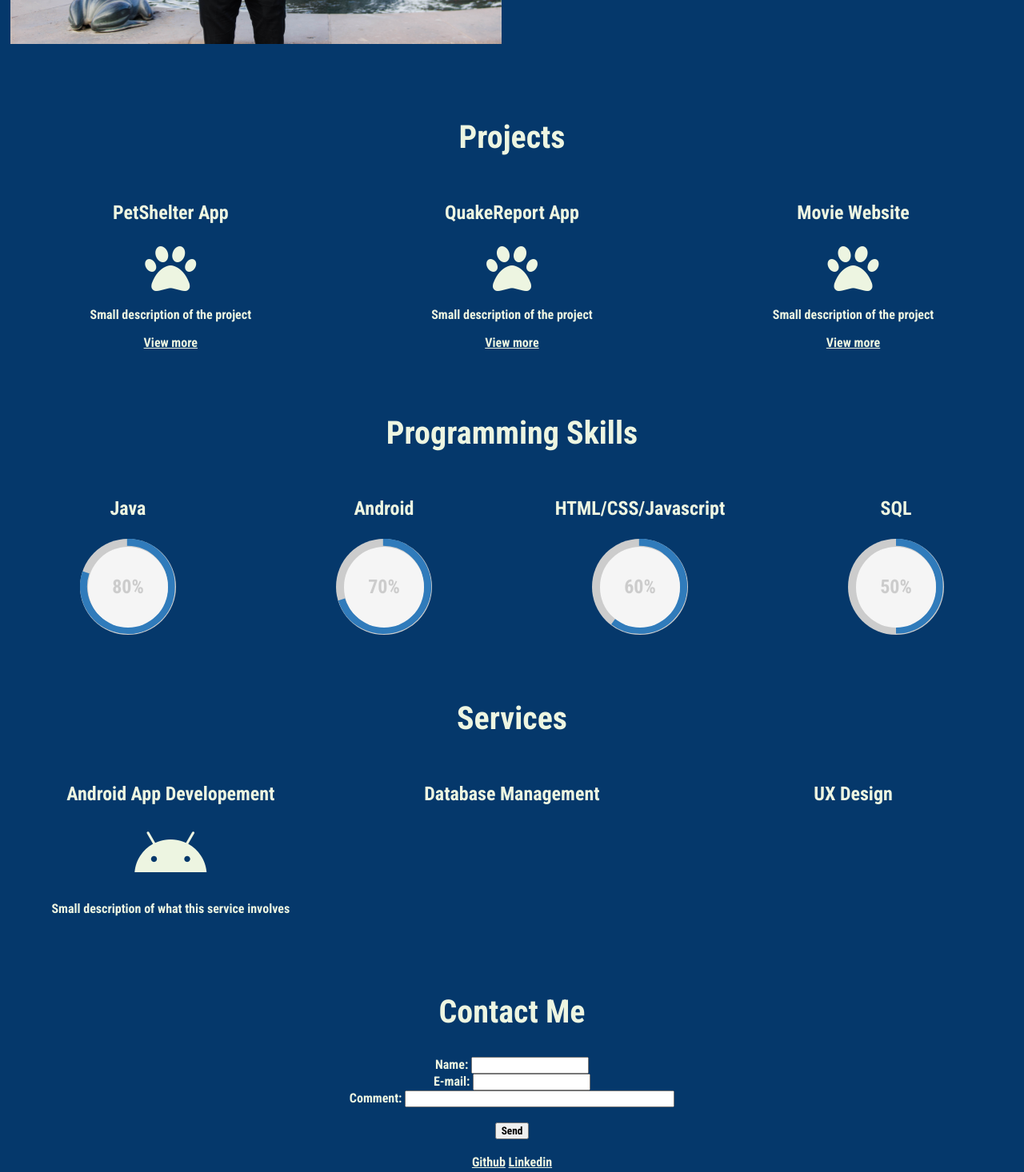
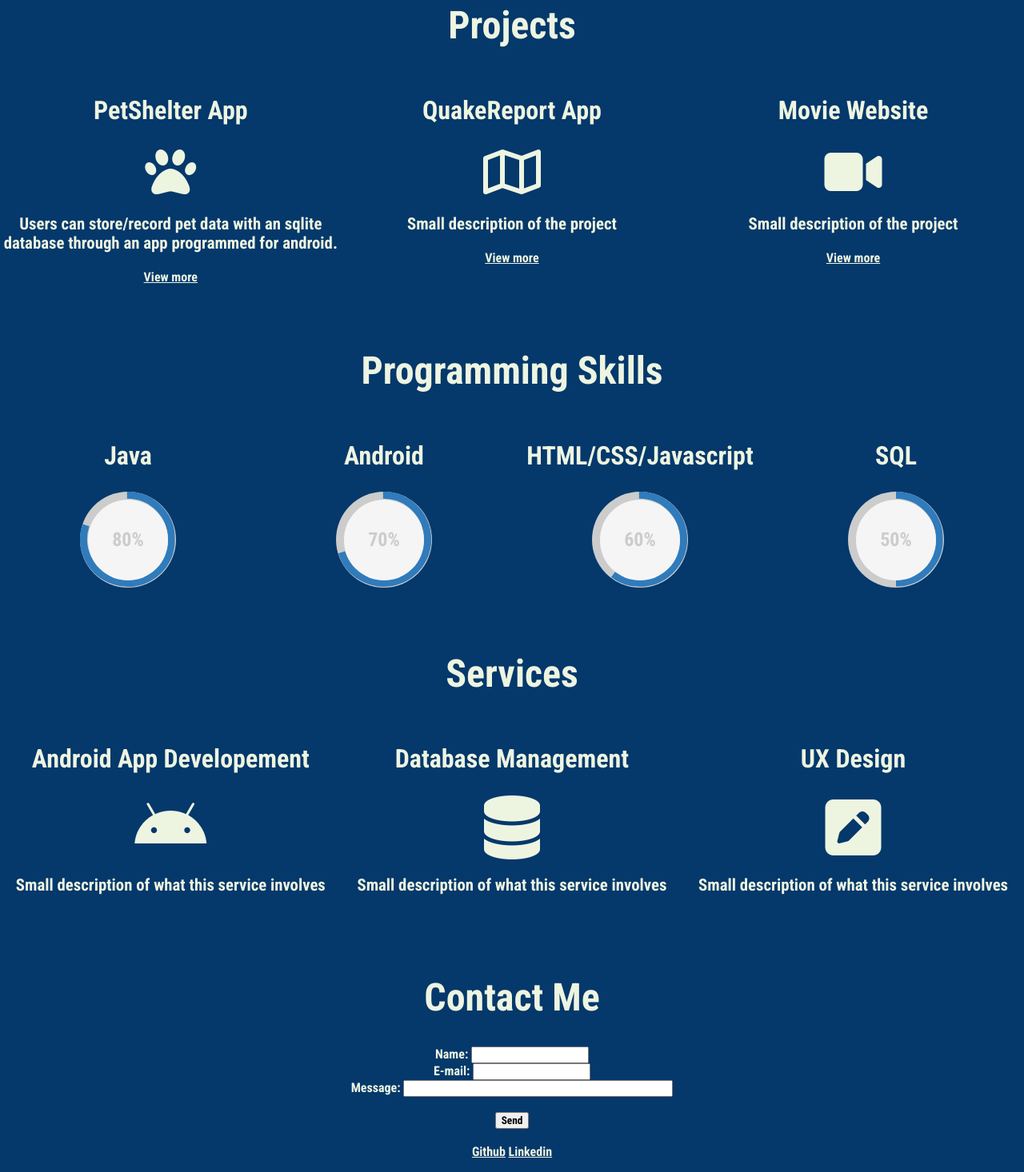
Before and after one commit to nellyhsu123/nellyhsu123.github.io, a plain HTML site: page index.html in a window 1280 px wide. Shown: the part 1024-2490 px from the top of the page at 80% size. Drawn offline with nearby package versions, Linux system fonts and the light colour scheme.

Commit message:
added the fillers

```diff
--- a/Framework/css/style.css
+++ b/Framework/css/style.css
@@ -1,13 +1,13 @@
 /**{
 	border: 1px solid red;
-}*/
+}
 
 *{
 	-webkit-box-sizing: border-box;
 	-moz-box-sizing:border-box;
 	-ms-box-sizing: border-box;
 	box-sizing: border-box;
-}
+}*/
 
 *{
 	font-family: 'Roboto Condensed', sans-serif;
@@ -20,22 +20,24 @@ body {
 	font-size: 100%;
 }
 
+h1 {
+	text-align: center;
+	font-size: 3em;
+}
+
 h2 {
 	text-align: center;
-	font-size: 2.5em;
-}
-
-h3 {
-	text-align: center;
-	font-size: 1.5em;
+	font-size: 2em;
 }
 
 p {
 	text-align: center;
+	font-size: 1.3em;
 }
 
 a {
 	color: #EDF5E1;
+	text-align: center;
 }
 
 .center_section {
@@ -49,6 +51,7 @@ a {
 	display: table-cell;
 	vertical-align: middle;
 	max-width: 100%;
+	max-height: 100%;
 }
 
 
@@ -98,20 +101,12 @@ form{
     }
 }
 
-#circle1 {
+#circle {
 	z-index: -1;
 }
 
-#circle2 {
-	z-index: -1;
-}
-
-#circle3 {
-	z-index: -1;
-}
-
-#circle4 {
-	z-index: -1;
+#contact{
+	margin-bottom: 3%;
 }
 
 
--- a/index.html
+++ b/index.html
@@ -38,6 +38,8 @@
 	});
 	</script>
 
+
+
   </head>
 
   <body>
@@ -56,48 +58,48 @@
 
 		<div class="row" id="top">
 			<div class="col-12">
-				<img class="pics" src=https://placekitten.com/1700/600>
+				<img class="pics" src="Images/website_pic.jpg">
 			</div>
 		</div>
 
 		<div class="row" id="about">
 			<div class="col-12">
-				<h2>About Me</h2>
+				<h1>About Me</h1>
 			</div>
 			<div class="col-6">
 				<img class="pics" src="Images/profile_pic.jpg">
 			</div>
 			<div class="col-6 end">
-				<p>Paragraph/short description about myself. Filler filler filler filler. Filler filler filler filler.Filler filler filler filler.Filler filler filler filler.Filler filler filler filler.Filler filler filler filler.Filler filler filler filler.Filler filler filler filler.Filler filler filler filler.Filler filler filler filler.Filler filler filler filler. Filler filler filler filler.Filler filler filler filler.Filler filler filler filler.Filler filler filler filler.Filler filler filler filler.Filler filler filler filler.Filler filler filler filler.Filler filler filler filler.Filler filler filler filler.Filler filler filler filler.Filler filler filler filler.Filler filler filler filler.
+				<p>Hi my name is Nelson Hsu. I'm currently a full-time student attending the University of California Irvine pursuing a bachelor's of science in computer science. My passion for computer science began when I was introduced the "hello world" program when I was young. Ever since then, I've fallen in love with programming and everything about it such as the logic and the critical thinking that comes with it. Especially the styling and the aesthetic of it as well when it comes to creating the front end design. During my free time I like to go to the gym, play basketball or tennis and enjoy the company of my friends.
 			</div>
 		</div>
 
 		<div class="row" id="projects">
 			<div class="col-12">
-				<h2>Projects</h2>
+				<h1>Projects</h1>
 			</div>
 			<div class="col-4">
-				<h3>PetShelter App</h3>
+				<h2>PetShelter App</h2>
 				<div class="center_section">
 					<i class="fa fa-paw fa-4x" aria-hidden="true"></i>
 					<br />
-					<p>Small description of the project</p>
+					<p>Users can store/record pet data with an sqlite database through an app programmed for android. </p>
 					<a href="https://github.com/nellyhsu123/PetShelter" target="_blank">View more</a>
 				</div>
 			</div>
 			<div class="col-4">
-				<h3>QuakeReport App</h3>
+				<h2>QuakeReport App</h2>
 				<div class="center_section">
-					<i class="fa fa-paw fa-4x" aria-hidden="true"></i>
+					<i class="fa fa-map-o fa-4x" aria-hidden="true"></i>
 					<br />
 					<p>Small description of the project</p>
 					<a href="https://github.com/nellyhsu123/QuakeReport" target="_blank">View more</a>
 				</div>
 			</div>
 			<div class="col-4">
-				<h3>Movie Website</h3>
+				<h2>Movie Website</h2>
 				<div class="center_section">
-					<i class="fa fa-paw fa-4x" aria-hidden="true"></i>
+					<i class="fa fa-video-camera fa-4x" aria-hidden="true"></i>
 					<br />
 					<p>Small description of the project</p>
 					<a href="https://github.com/nellyhsu123/BrickBreaker" target="_blank">View more</a>
@@ -107,11 +109,11 @@
 
 		<div class="row" id="skills">
 			<div class="col-12">
-				<h2>Programming Skills</h2>
+				<h1>Programming Skills</h1>
 			</div>
 			<div class="col-3">
-				<h3>Java</h3>
-				<div class="c100 p80 center blue" id="circle1">
+				<h2>Java</h2>
+				<div class="c100 p80 center blue" id="circle">
 					<span>80%</span>
 					<div class="slice">
 						<div class="bar"></div>
@@ -120,8 +122,8 @@
 				</div>
 			</div>
 			<div class="col-3">
-				<h3>Android</h3>
-				<div class="c100 p70 center blue" id="circle1">
+				<h2>Android</h2>
+				<div class="c100 p70 center blue" id="circle">
 					<span>70%</span>
 					<div class="slice">
 						<div class="bar"></div>
@@ -130,8 +132,8 @@
 				</div>
 			</div>
 			<div class="col-3">
-				<h3>HTML/CSS/Javascript</h3>
-				<div class="c100 p60 center blue" id="circle1">
+				<h2>HTML/CSS/Javascript</h2>
+				<div class="c100 p60 center blue" id="circle">
 					<span>60%</span>
 					<div class="slice">
 						<div class="bar"></div>
@@ -140,8 +142,8 @@
 				</div>
 			</div>
 			<div class="col-3">
-				<h3>SQL</h3>
-				<div class="c100 p50 center blue" id="circle1">
+				<h2>SQL</h2>
+				<div class="c100 p50 center blue" id="circle">
 					<span>50%</span>
 					<div class="slice">
 						<div class="bar"></div>
@@ -153,33 +155,41 @@
 
 		<div class="row" id="services">
 			<div class="col-12">
-				<h2>Services</h2>
+				<h1>Services</h1>
 			</div>
 			<div class="col-4">
-				<h3>Android App Developement</h3>
+				<h2>Android App Developement</h2>
 				<div class="center_section">
 					<i class="fa fa-android fa-5x" aria-hidden="true"></i>
 				</div>
 				<p>Small description of what this service involves</p>
 			</div>
 			<div class="col-4">
-				<h3>Database Management</h3>
+				<h2>Database Management</h2>
+				<div class="center_section">
+					<i class="fa fa-database fa-5x" aria-hidden="true"></i>
+				</div>
+				<p>Small description of what this service involves</p>
 			</div>
 			<div class="col-4">
-				<h3>UX Design</h3>
+				<h2>UX Design</h2>
+				<div class="center_section">
+					<i class="fa fa-pencil-square fa-5x" aria-hidden="true"></i>
+				</div>
+				<p>Small description of what this service involves</p>
 			</div>
 		</div>
 
 		<div class="row" id="contact">
 			<div class="col-12">
-				<h2>Contact Me</h2>
+				<h1>Contact Me</h1>
 
 				<form action="mailto:nellyhsu123@gmail.com" method="post" enctype="text/plain">
 				Name:
 				<input type="text" name="name"><br>
 				E-mail:
 				<input type="text" name="mail"><br>
-				Comment:
+				Message:
 				<input type="text" name="comment" size="50"><br><br>
 				<input type="submit" value="Send">
 				</form>
```
Also changed, not shown: 1 other file.
